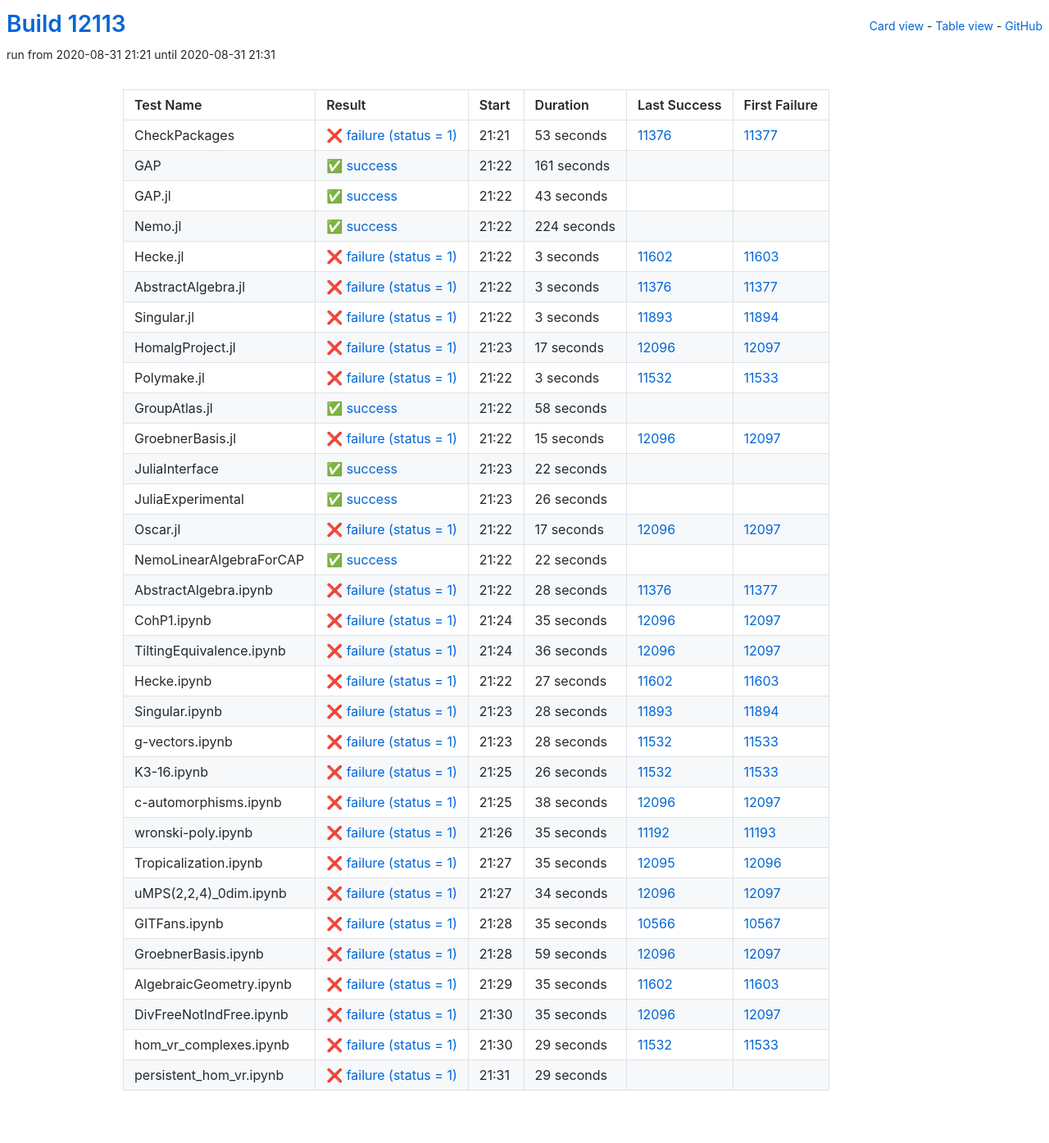
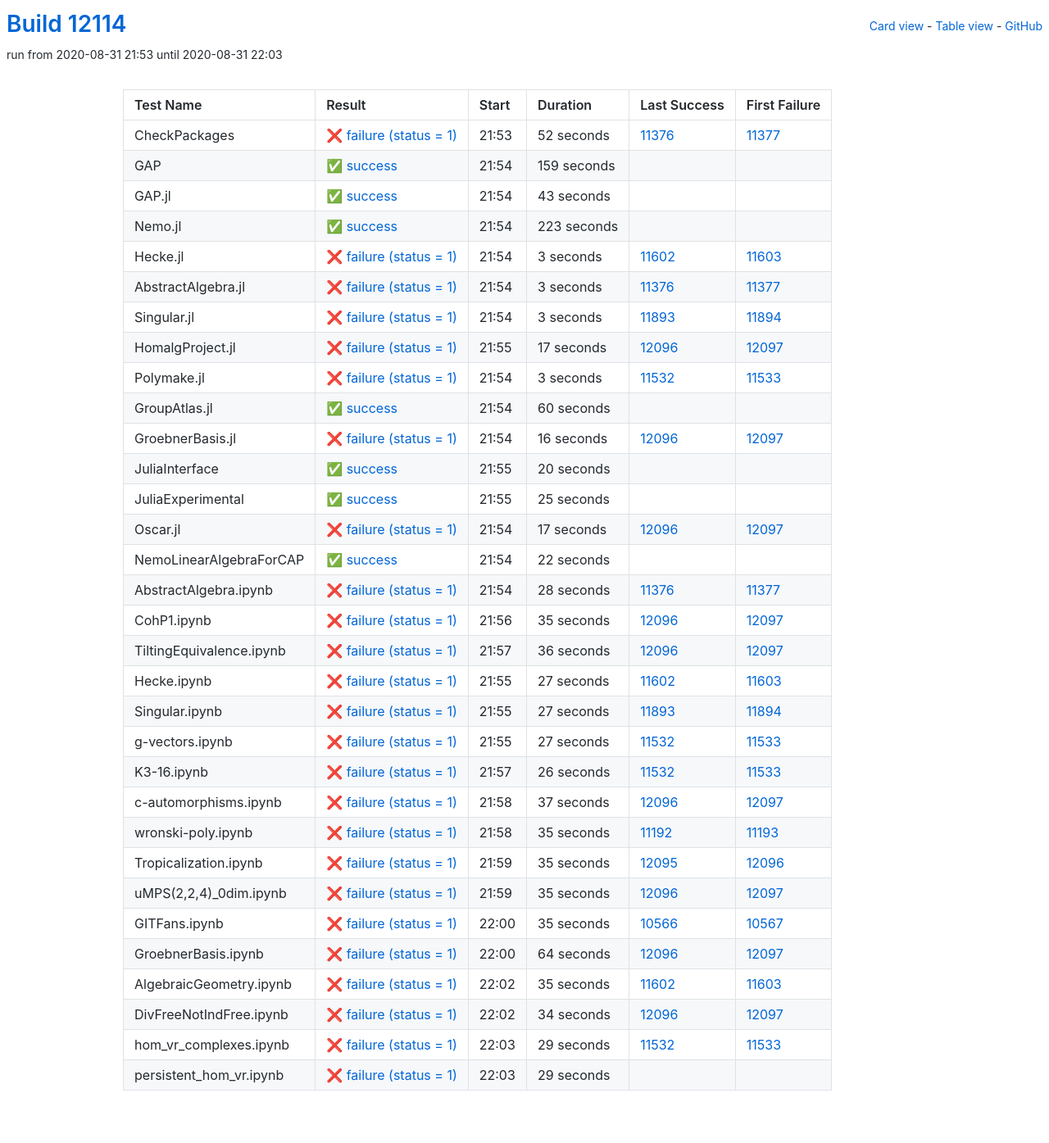
Before and after one commit to oscar-system/oscar-ci-status, a Jekyll site: the page built from table.html, in a window 1280 px wide. Shown: the whole page at 82% size. Built offline with Jekyll 4.4.1, drawn with Linux system fonts in a browser that asks for light colours.

Commit message:
Build #12114

```diff
--- a/_data/ci.yml
+++ b/_data/ci.yml
@@ -1,6 +1,6 @@
 ---
-build: 12113
-build_url: https://oscarci.mathematik.uni-kl.de/job/oscar/12113/
+build: 12114
+build_url: https://oscarci.mathematik.uni-kl.de/job/oscar/12114/
 job: oscar
 organization: oscar-system
 repo: oscar-ci-status
@@ -8,32 +8,32 @@ repourl: https://github.com/oscar-system/oscar-ci-status
 tests:
 - name: CheckPackages
   id: checkpackages
-  log: https://oscarci.mathematik.uni-kl.de/job/oscar/12113/artifact/logs/build-12113/CheckPackages.log
-  start: 2020-08-31 21:21
+  log: https://oscarci.mathematik.uni-kl.de/job/oscar/12114/artifact/logs/build-12114/CheckPackages.log
+  start: 2020-08-31 21:53
   success: false
   exitcode: 1
   status: failure
-  duration: 53
+  duration: 52
   last_success: 11376
   last_success_url: https://oscarci.mathematik.uni-kl.de/job/oscar/11376/
   first_failure: 11377
   first_failure_url: https://oscarci.mathematik.uni-kl.de/job/oscar/11377/
 - name: GAP
   id: gap
-  log: https://oscarci.mathematik.uni-kl.de/job/oscar/12113/artifact/logs/build-12113/GAP.log
-  start: 2020-08-31 21:22
+  log: https://oscarci.mathematik.uni-kl.de/job/oscar/12114/artifact/logs/build-12114/GAP.log
+  start: 2020-08-31 21:54
   success: true
   exitcode: 0
   status: success
-  duration: 161
+  duration: 159
   last_success: false
   last_success_url:
   first_failure: false
   first_failure_url:
 - name: GAP.jl
   id: gap-jl
-  log: https://oscarci.mathematik.uni-kl.de/job/oscar/12113/artifact/logs/build-12113/GAP.jl.log
-  start: 2020-08-31 21:22
+  log: https://oscarci.mathematik.uni-kl.de/job/oscar/12114/artifact/logs/build-12114/GAP.jl.log
+  start: 2020-08-31 21:54
   success: true
   exitcode: 0
   status: success
@@ -44,20 +44,20 @@ tests:
   first_failure_url:
 - name: Nemo.jl
   id: nemo-jl
-  log: https://oscarci.mathematik.uni-kl.de/job/oscar/12113/artifact/logs/build-12113/Nemo.jl.log
-  start: 2020-08-31 21:22
+  log: https://oscarci.mathematik.uni-kl.de/job/oscar/12114/artifact/logs/build-12114/Nemo.jl.log
+  start: 2020-08-31 21:54
   success: true
   exitcode: 0
   status: success
-  duration: 224
+  duration: 223
   last_success: false
   last_success_url:
   first_failure: false
   first_failure_url:
 - name: Hecke.jl
   id: hecke-jl
-  log: https://oscarci.mathematik.uni-kl.de/job/oscar/12113/artifact/logs/build-12113/Hecke.jl.log
-  start: 2020-08-31 21:22
+  log: https://oscarci.mathematik.uni-kl.de/job/oscar/12114/artifact/logs/build-12114/Hecke.jl.log
+  start: 2020-08-31 21:54
   success: false
   exitcode: 1
   status: failure
@@ -68,8 +68,8 @@ tests:
   first_failure_url: https://oscarci.mathematik.uni-kl.de/job/oscar/11603/
 - name: AbstractAlgebra.jl
   id: abstractalgebra-jl
-  log: https://oscarci.mathematik.uni-kl.de/job/oscar/12113/artifact/logs/build-12113/AbstractAlgebra.jl.log
-  start: 2020-08-31 21:22
+  log: https://oscarci.mathematik.uni-kl.de/job/oscar/12114/artifact/logs/build-12114/AbstractAlgebra.jl.log
+  start: 2020-08-31 21:54
   success: false
   exitcode: 1
   status: failure
@@ -80,8 +80,8 @@ tests:
   first_failure_url: https://oscarci.mathematik.uni-kl.de/job/oscar/11377/
 - name: Singular.jl
   id: singular-jl
-  log: https://oscarci.mathematik.uni-kl.de/job/oscar/12113/artifact/logs/build-12113/Singular.jl.log
-  start: 2020-08-31 21:22
+  log: https://oscarci.mathematik.uni-kl.de/job/oscar/12114/artifact/logs/build-12114/Singular.jl.log
+  start: 2020-08-31 21:54
   success: false
   exitcode: 1
   status: failure
@@ -92,8 +92,8 @@ tests:
   first_failure_url: https://oscarci.mathematik.uni-kl.de/job/oscar/11894/
 - name: HomalgProject.jl
   id: homalgproject-jl
-  log: https://oscarci.mathematik.uni-kl.de/job/oscar/12113/artifact/logs/build-12113/HomalgProject.jl.log
-  start: 2020-08-31 21:23
+  log: https://oscarci.mathematik.uni-kl.de/job/oscar/12114/artifact/logs/build-12114/HomalgProject.jl.log
+  start: 2020-08-31 21:55
   success: false
   exitcode: 1
   status: failure
@@ -104,8 +104,8 @@ tests:
   first_failure_url: https://oscarci.mathematik.uni-kl.de/job/oscar/12097/
 - name: Polymake.jl
   id: polymake-jl
-  log: https://oscarci.mathematik.uni-kl.de/job/oscar/12113/artifact/logs/build-12113/Polymake.jl.log
-  start: 2020-08-31 21:22
+  log: https://oscarci.mathematik.uni-kl.de/job/oscar/12114/artifact/logs/build-12114/Polymake.jl.log
+  start: 2020-08-31 21:54
   success: false
   exitcode: 1
   status: failure
@@ -116,56 +116,56 @@ tests:
   first_failure_url: https://oscarci.mathematik.uni-kl.de/job/oscar/11533/
 - name: GroupAtlas.jl
   id: groupatlas-jl
-  log: https://oscarci.mathematik.uni-kl.de/job/oscar/12113/artifact/logs/build-12113/GroupAtlas.jl.log
-  start: 2020-08-31 21:22
+  log: https://oscarci.mathematik.uni-kl.de/job/oscar/12114/artifact/logs/build-12114/GroupAtlas.jl.log
+  start: 2020-08-31 21:54
   success: true
   exitcode: 0
   status: success
-  duration: 58
+  duration: 60
   last_success: false
   last_success_url:
   first_failure: false
   first_failure_url:
 - name: GroebnerBasis.jl
   id: groebnerbasis-jl
-  log: https://oscarci.mathematik.uni-kl.de/job/oscar/12113/artifact/logs/build-12113/GroebnerBasis.jl.log
-  start: 2020-08-31 21:22
+  log: https://oscarci.mathematik.uni-kl.de/job/oscar/12114/artifact/logs/build-12114/GroebnerBasis.jl.log
+  start: 2020-08-31 21:54
   success: false
   exitcode: 1
   status: failure
-  duration: 15
+  duration: 16
   last_success: 12096
   last_success_url: https://oscarci.mathematik.uni-kl.de/job/oscar/12096/
   first_failure: 12097
   first_failure_url: https://oscarci.mathematik.uni-kl.de/job/oscar/12097/
 - name: JuliaInterface
   id: juliainterface
-  log: https://oscarci.mathematik.uni-kl.de/job/oscar/12113/artifact/logs/build-12113/JuliaInterface.log
-  start: 2020-08-31 21:23
+  log: https://oscarci.mathematik.uni-kl.de/job/oscar/12114/artifact/logs/build-12114/JuliaInterface.log
+  start: 2020-08-31 21:55
   success: true
   exitcode: 0
   status: success
-  duration: 22
+  duration: 20
   last_success: false
   last_success_url:
   first_failure: false
   first_failure_url:
 - name: JuliaExperimental
   id: juliaexperimental
-  log: https://oscarci.mathematik.uni-kl.de/job/oscar/12113/artifact/logs/build-12113/JuliaExperimental.log
-  start: 2020-08-31 21:23
+  log: https://oscarci.mathematik.uni-kl.de/job/oscar/12114/artifact/logs/build-12114/JuliaExperimental.log
+  start: 2020-08-31 21:55
   success: true
   exitcode: 0
   status: success
-  duration: 26
+  duration: 25
   last_success: false
   last_success_url:
   first_failure: false
   first_failure_url:
 - name: Oscar.jl
   id: oscar-jl
-  log: https://oscarci.mathematik.uni-kl.de/job/oscar/12113/artifact/logs/build-12113/Oscar.jl.log
-  start: 2020-08-31 21:22
+  log: https://oscarci.mathematik.uni-kl.de/job/oscar/12114/artifact/logs/build-12114/Oscar.jl.log
+  start: 2020-08-31 21:54
   success: false
   exitcode: 1
   status: failure
@@ -176,8 +176,8 @@ tests:
   first_failure_url: https://oscarci.mathematik.uni-kl.de/job/oscar/12097/
 - name: NemoLinearAlgebraForCAP
   id: nemolinearalgebraforcap
-  log: https://oscarci.mathematik.uni-kl.de/job/oscar/12113/artifact/logs/build-12113/NemoLinearAlgebraForCAP.log
-  start: 2020-08-31 21:22
+  log: https://oscarci.mathematik.uni-kl.de/job/oscar/12114/artifact/logs/build-12114/NemoLinearAlgebraForCAP.log
+  start: 2020-08-31 21:54
   success: true
   exitcode: 0
   status: success
@@ -188,8 +188,8 @@ tests:
   first_failure_url:
 - name: AbstractAlgebra.ipynb
   id: abstractalgebra-ipynb
-  log: https://oscarci.mathematik.uni-kl.de/job/oscar/12113/artifact/logs/build-12113/AbstractAlgebra.ipynb.log
-  start: 2020-08-31 21:22
+  log: https://oscarci.mathematik.uni-kl.de/job/oscar/12114/artifact/logs/build-12114/AbstractAlgebra.ipynb.log
+  start: 2020-08-31 21:54
   success: false
   exitcode: 1
   status: failure
@@ -200,8 +200,8 @@ tests:
   first_failure_url: https://oscarci.mathematik.uni-kl.de/job/oscar/11377/
 - name: CohP1.ipynb
   id: cohp1-ipynb
-  log: https://oscarci.mathematik.uni-kl.de/job/oscar/12113/artifact/logs/build-12113/CohP1.ipynb.log
-  start: 2020-08-31 21:24
+  log: https://oscarci.mathematik.uni-kl.de/job/oscar/12114/artifact/logs/build-12114/CohP1.ipynb.log
+  start: 2020-08-31 21:56
   success: false
   exitcode: 1
   status: failure
@@ -212,8 +212,8 @@ tests:
   first_failure_url: https://oscarci.mathematik.uni-kl.de/job/oscar/12097/
 - name: TiltingEquivalence.ipynb
   id: tiltingequivalence-ipynb
-  log: https://oscarci.mathematik.uni-kl.de/job/oscar/12113/artifact/logs/build-12113/TiltingEquivalence.ipynb.log
-  start: 2020-08-31 21:24
+  log: https://oscarci.mathematik.uni-kl.de/job/oscar/12114/artifact/logs/build-12114/TiltingEquivalence.ipynb.log
+  start: 2020-08-31 21:57
   success: false
   exitcode: 1
   status: failure
@@ -224,8 +224,8 @@ tests:
   first_failure_url: https://oscarci.mathematik.uni-kl.de/job/oscar/12097/
 - name: Hecke.ipynb
   id: hecke-ipynb
-  log: https://oscarci.mathematik.uni-kl.de/job/oscar/12113/artifact/logs/build-12113/Hecke.ipynb.log
-  start: 2020-08-31 21:22
+  log: https://oscarci.mathematik.uni-kl.de/job/oscar/12114/artifact/logs/build-12114/Hecke.ipynb.log
+  start: 2020-08-31 21:55
   success: false
   exitcode: 1
   status: failure
@@ -236,32 +236,32 @@ tests:
   first_failure_url: https://oscarci.mathematik.uni-kl.de/job/oscar/11603/
 - name: Singular.ipynb
   id: singular-ipynb
-  log: https://oscarci.mathematik.uni-kl.de/job/oscar/12113/artifact/logs/build-12113/Singular.ipynb.log
-  start: 2020-08-31 21:23
+  log: https://oscarci.mathematik.uni-kl.de/job/oscar/12114/artifact/logs/build-12114/Singular.ipynb.log
+  start: 2020-08-31 21:55
   success: false
   exitcode: 1
   status: failure
-  duration: 28
+  duration: 27
   last_success: 11893
   last_success_url: https://oscarci.mathematik.uni-kl.de/job/oscar/11893/
   first_failure: 11894
   first_failure_url: https://oscarci.mathematik.uni-kl.de/job/oscar/11894/
 - name: g-vectors.ipynb
   id: g-vectors-ipynb
-  log: https://oscarci.mathematik.uni-kl.de/job/oscar/12113/artifact/logs/build-12113/g-vectors.ipynb.log
-  start: 2020-08-31 21:23
+  log: https://oscarci.mathematik.uni-kl.de/job/oscar/12114/artifact/logs/build-12114/g-vectors.ipynb.log
+  start: 2020-08-31 21:55
   success: false
   exitcode: 1
   status: failure
-  duration: 28
+  duration: 27
   last_success: 11532
   last_success_url: https://oscarci.mathematik.uni-kl.de/job/oscar/11532/
   first_failure: 11533
   first_failure_url: https://oscarci.mathematik.uni-kl.de/job/oscar/11533/
 - name: K3-16.ipynb
   id: k3-16-ipynb
-  log: https://oscarci.mathematik.uni-kl.de/job/oscar/12113/artifact/logs/build-12113/K3-16.ipynb.log
-  start: 2020-08-31 21:25
+  log: https://oscarci.mathematik.uni-kl.de/job/oscar/12114/artifact/logs/build-12114/K3-16.ipynb.log
+  start: 2020-08-31 21:57
   success: false
   exitcode: 1
   status: failure
@@ -272,20 +272,20 @@ tests:
   first_failure_url: https://oscarci.mathematik.uni-kl.de/job/oscar/11533/
 - name: c-automorphisms.ipynb
   id: c-automorphisms-ipynb
-  log: https://oscarci.mathematik.uni-kl.de/job/oscar/12113/artifact/logs/build-12113/c-automorphisms.ipynb.log
-  start: 2020-08-31 21:25
+  log: https://oscarci.mathematik.uni-kl.de/job/oscar/12114/artifact/logs/build-12114/c-automorphisms.ipynb.log
+  start: 2020-08-31 21:58
   success: false
   exitcode: 1
   status: failure
-  duration: 38
+  duration: 37
   last_success: 12096
   last_success_url: https://oscarci.mathematik.uni-kl.de/job/oscar/12096/
   first_failure: 12097
   first_failure_url: https://oscarci.mathematik.uni-kl.de/job/oscar/12097/
 - name: wronski-poly.ipynb
   id: wronski-poly-ipynb
-  log: https://oscarci.mathematik.uni-kl.de/job/oscar/12113/artifact/logs/build-12113/wronski-poly.ipynb.log
-  start: 2020-08-31 21:26
+  log: https://oscarci.mathematik.uni-kl.de/job/oscar/12114/artifact/logs/build-12114/wronski-poly.ipynb.log
+  start: 2020-08-31 21:58
   success: false
   exitcode: 1
   status: failure
@@ -296,8 +296,8 @@ tests:
   first_failure_url: https://oscarci.mathematik.uni-kl.de/job/oscar/11193/
 - name: Tropicalization.ipynb
   id: tropicalization-ipynb
-  log: https://oscarci.mathematik.uni-kl.de/job/oscar/12113/artifact/logs/build-12113/Tropicalization.ipynb.log
-  start: 2020-08-31 21:27
+  log: https://oscarci.mathematik.uni-kl.de/job/oscar/12114/artifact/logs/build-12114/Tropicalization.ipynb.log
+  start: 2020-08-31 21:59
   success: false
   exitcode: 1
   status: failure
@@ -308,20 +308,20 @@ tests:
   first_failure_url: https://oscarci.mathematik.uni-kl.de/job/oscar/12096/
 - name: uMPS(2,2,4)_0dim.ipynb
   id: umps-2-2-4-0dim-ipynb
-  log: https://oscarci.mathematik.uni-kl.de/job/oscar/12113/artifact/logs/build-12113/uMPS-2-2-4-_0dim.ipynb.log
-  start: 2020-08-31 21:27
+  log: https://oscarci.mathematik.uni-kl.de/job/oscar/12114/artifact/logs/build-12114/uMPS-2-2-4-_0dim.ipynb.log
+  start: 2020-08-31 21:59
   success: false
   exitcode: 1
   status: failure
-  duration: 34
+  duration: 35
   last_success: 12096
   last_success_url: https://oscarci.mathematik.uni-kl.de/job/oscar/12096/
   first_failure: 12097
   first_failure_url: https://oscarci.mathematik.uni-kl.de/job/oscar/12097/
 - name: GITFans.ipynb
   id: gitfans-ipynb
-  log: https://oscarci.mathematik.uni-kl.de/job/oscar/12113/artifact/logs/build-12113/GITFans.ipynb.log
-  start: 2020-08-31 21:28
+  log: https://oscarci.mathematik.uni-kl.de/job/oscar/12114/artifact/logs/build-12114/GITFans.ipynb.log
+  start: 2020-08-31 22:00
   success: false
   exitcode: 1
   status: failure
@@ -332,20 +332,20 @@ tests:
   first_failure_url: https://oscarci.mathematik.uni-kl.de/job/oscar/10567/
 - name: GroebnerBasis.ipynb
   id: groebnerbasis-ipynb
-  log: https://oscarci.mathematik.uni-kl.de/job/oscar/12113/artifact/logs/build-12113/GroebnerBasis.ipynb.log
-  start: 2020-08-31 21:28
+  log: https://oscarci.mathematik.uni-kl.de/job/oscar/12114/artifact/logs/build-12114/GroebnerBasis.ipynb.log
+  start: 2020-08-31 22:00
   success: false
   exitcode: 1
   status: failure
-  duration: 59
+  duration: 64
   last_success: 12096
   last_success_url: https://oscarci.mathematik.uni-kl.de/job/oscar/12096/
   first_failure: 12097
   first_failure_url: https://oscarci.mathematik.uni-kl.de/job/oscar/12097/
 - name: AlgebraicGeometry.ipynb
   id: algebraicgeometry-ipynb
-  log: https://oscarci.mathematik.uni-kl.de/job/oscar/12113/artifact/logs/build-12113/AlgebraicGeometry.ipynb.log
-  start: 2020-08-31 21:29
+  log: https://oscarci.mathematik.uni-kl.de/job/oscar/12114/artifact/logs/build-12114/AlgebraicGeometry.ipynb.log
+  start: 2020-08-31 22:02
   success: false
   exitcode: 1
   status: failure
@@ -356,20 +356,20 @@ tests:
   first_failure_url: https://oscarci.mathematik.uni-kl.de/job/oscar/11603/
 - name: DivFreeNotIndFree.ipynb
   id: divfreenotindfree-ipynb
-  log: https://oscarci.mathematik.uni-kl.de/job/oscar/12113/artifact/logs/build-12113/DivFreeNotIndFree.ipynb.log
-  start: 2020-08-31 21:30
+  log: https://oscarci.mathematik.uni-kl.de/job/oscar/12114/artifact/logs/build-12114/DivFreeNotIndFree.ipynb.log
+  start: 2020-08-31 22:02
   success: false
   exitcode: 1
   status: failure
-  duration: 35
+  duration: 34
   last_success: 12096
   last_success_url: https://oscarci.mathematik.uni-kl.de/job/oscar/12096/
   first_failure: 12097
   first_failure_url: https://oscarci.mathematik.uni-kl.de/job/oscar/12097/
 - name: hom_vr_complexes.ipynb
   id: hom-vr-complexes-ipynb
-  log: https://oscarci.mathematik.uni-kl.de/job/oscar/12113/artifact/logs/build-12113/hom_vr_complexes.ipynb.log
-  start: 2020-08-31 21:30
+  log: https://oscarci.mathematik.uni-kl.de/job/oscar/12114/artifact/logs/build-12114/hom_vr_complexes.ipynb.log
+  start: 2020-08-31 22:03
   success: false
   exitcode: 1
   status: failure
@@ -380,8 +380,8 @@ tests:
   first_failure_url: https://oscarci.mathematik.uni-kl.de/job/oscar/11533/
 - name: persistent_hom_vr.ipynb
   id: persistent-hom-vr-ipynb
-  log: https://oscarci.mathematik.uni-kl.de/job/oscar/12113/artifact/logs/build-12113/persistent_hom_vr.ipynb.log
-  start: 2020-08-31 21:31
+  log: https://oscarci.mathematik.uni-kl.de/job/oscar/12114/artifact/logs/build-12114/persistent_hom_vr.ipynb.log
+  start: 2020-08-31 22:03
   success: false
   exitcode: 1
   status: failure
```
Also changed, not shown: README.md.
